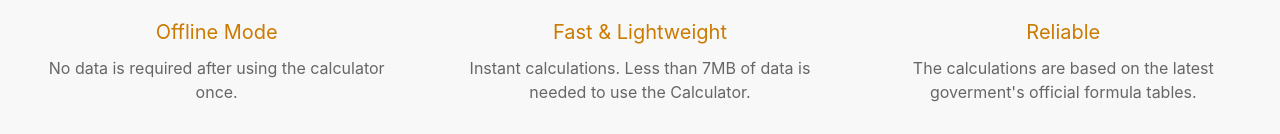
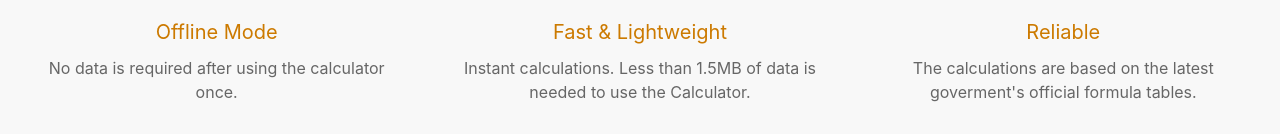
Before and after one commit to jioo/tax-calculator, a Vue app: page / in a window 1280 px wide. Shown: the part 666-800 px from the top of the page. Built offline with nearby package versions, Linux system fonts and the light colour scheme; what v-calendar, vue-numeric would draw is missing.

Commit message:
Update total size description in home page

```diff
--- a/src/pages/index.vue
+++ b/src/pages/index.vue
@@ -27,7 +27,7 @@
 					<div class="uk-text-center">
 						<span uk-icon="icon: bolt; ratio: 3.5"></span>
 						<h4 class="uk-margin-small-bottom uk-margin-top uk-margin-remove-adjacent">Fast &amp; Lightweight</h4>
-						<p>Instant calculations. Less than 7MB of data is needed to use the Calculator.</p>
+						<p>Instant calculations. Less than 1.5MB of data is needed to use the Calculator.</p>
 					</div>
 					<div class="uk-text-center">
 						<span uk-icon="icon: check; ratio: 3.5"></span>
```
